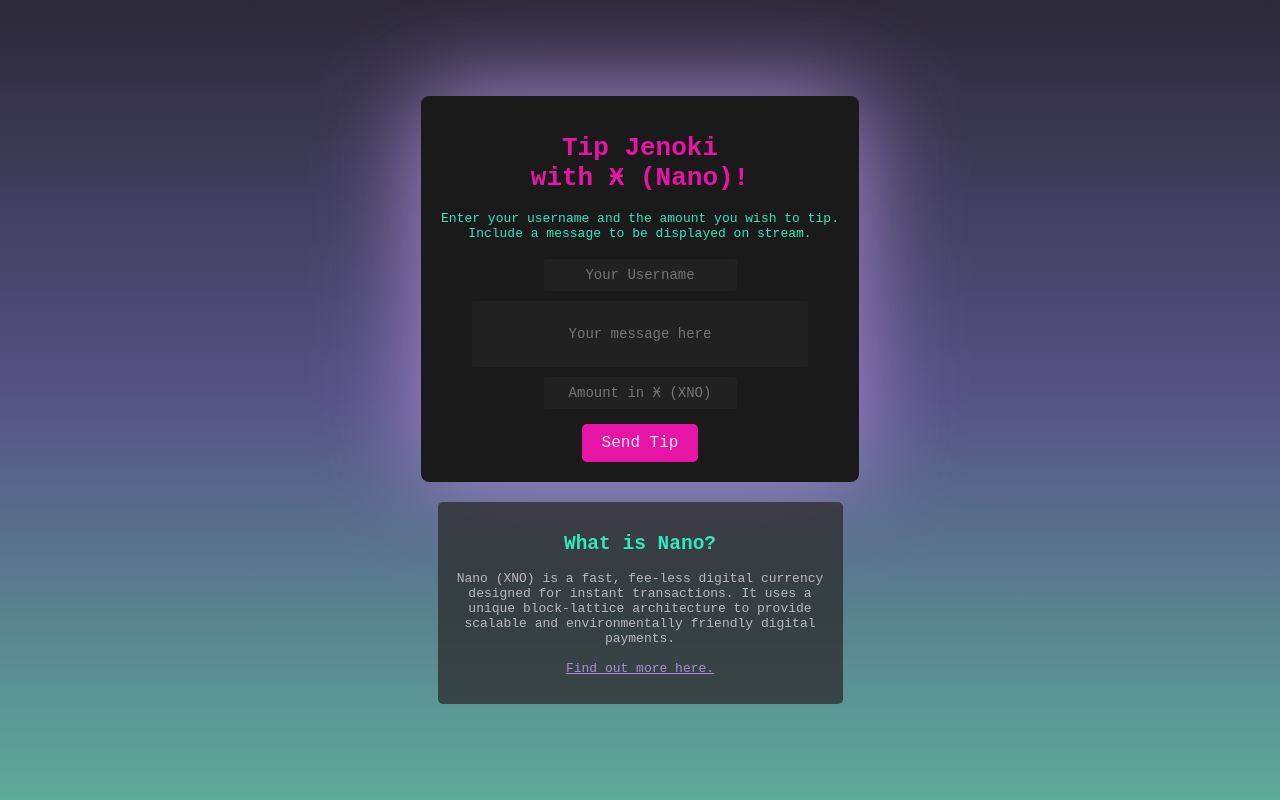
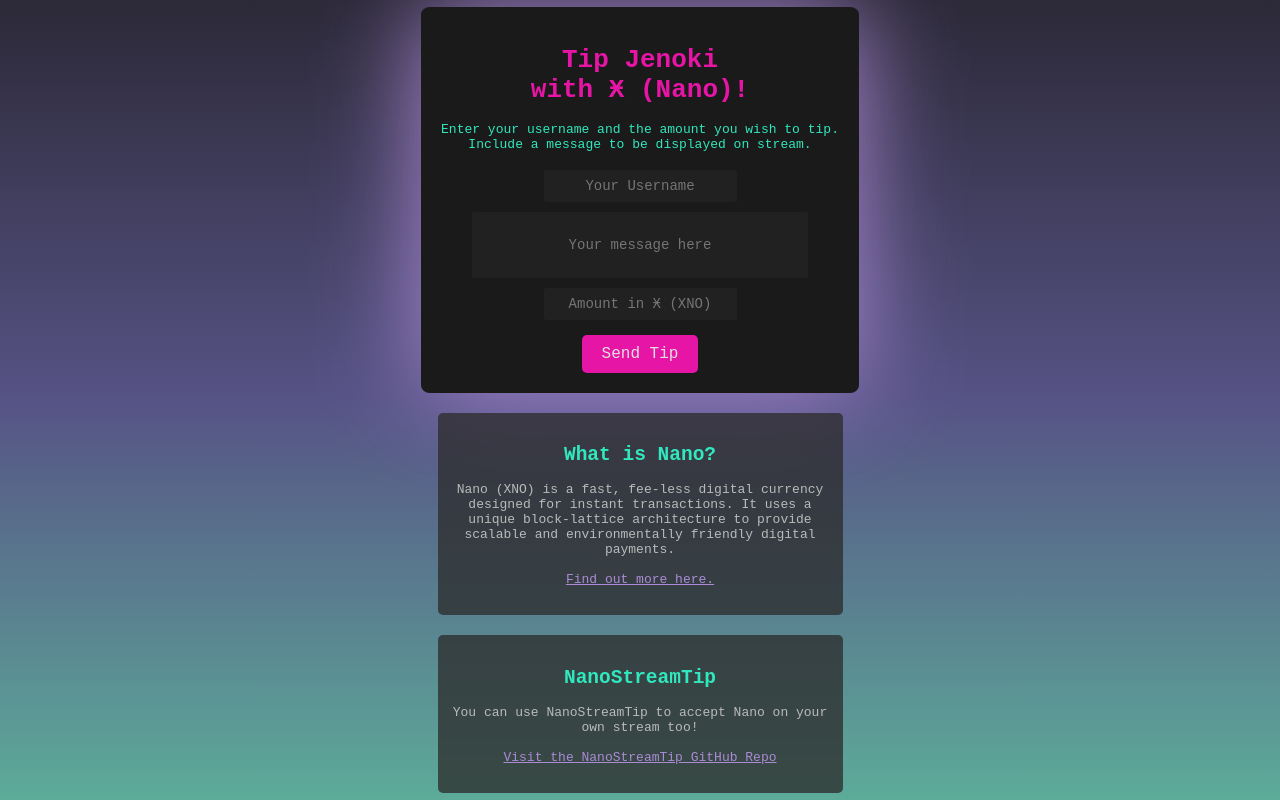
Before and after one commit to jnki/nano-stream-tip, a website: page index.html in a window 1280 px wide. Drawn offline with Linux system fonts and the light colour scheme.

Commit message:
Added an examlpe .env file. Also added a section in frontend to include link to github repo

```diff
--- a/index.html
+++ b/index.html
@@ -110,6 +110,24 @@
         .nano-info h2 {
             color: #31e7bd;
         }
+        .Github {
+            text-align: center;
+            margin-top: 20px;
+            padding: 15px;
+            color: #bababa;
+            background-color: rgba(44, 44, 44, 0.76);
+            border-radius: 5px;
+            max-width: 375px;
+            min-width:375px;
+            transition: 0.3s;
+        }
+        .Github h2 {
+            color: #31e7bd;
+        }
+        .Github:hover {
+            background-color: rgba(44, 44, 44, 0.92);
+            transition: 0.3s;
+        }
     </style>
 </head>
 <body>
@@ -129,6 +147,12 @@
         <h2>What is Nano?</h2>
         <p>Nano (XNO) is a fast, fee-less digital currency designed for instant transactions. It uses a unique block-lattice architecture to provide scalable and environmentally friendly digital payments.
         <br><br><a href="https://nano.org">Find out more here.</a></p>
+    </div>
+
+    <div class="Github">
+        <h2>NanoStreamTip</h2>
+        <p>You can use NanoStreamTip to accept Nano on your own stream too!
+        <br><br><a href="https://github.com/jnki/nano-stream-tip">Visit the NanoStreamTip GitHub Repo</a></p>
     </div>
 
     <script>
```
Also changed, not shown: 1 other file.
